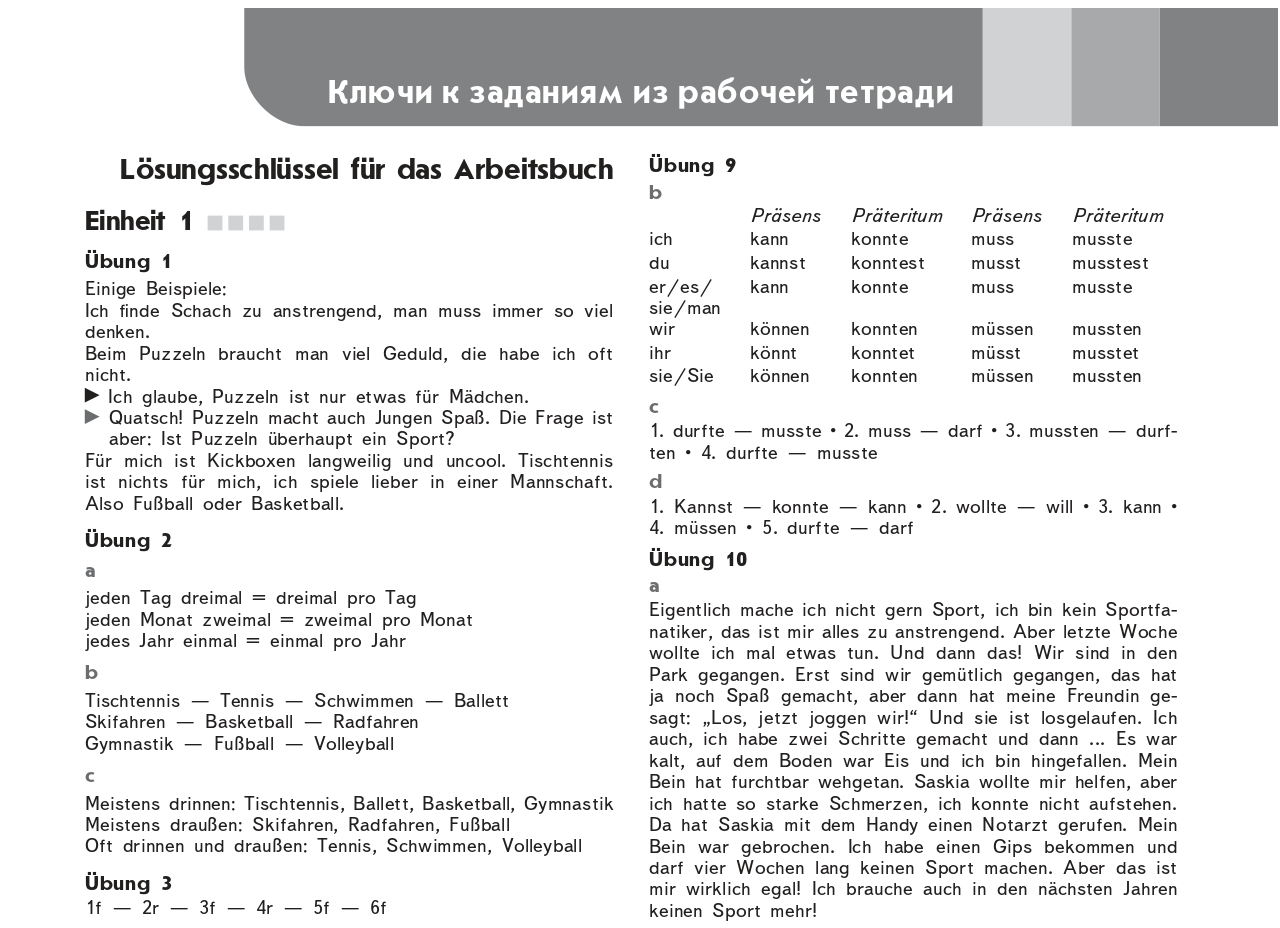
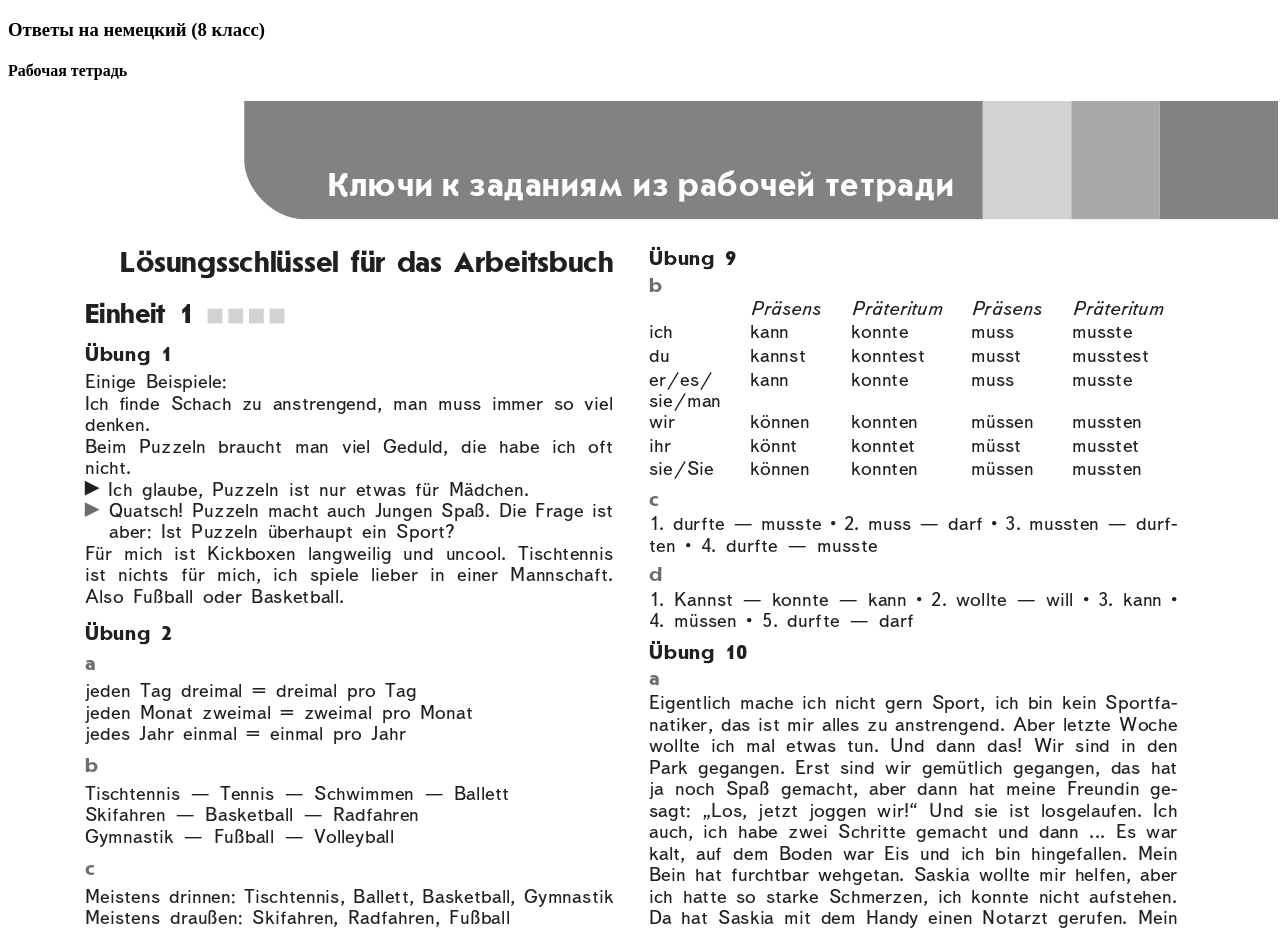
Before and after one commit to deutsch-answers/deutsch-answers.github.io, a plain HTML site: page index.html in a window 1280 px wide. Shown: the top 928 px of the page. Drawn offline with Linux system fonts and the light colour scheme.

Commit message:
index.html

```diff
--- a/index.html
+++ b/index.html
@@ -4,6 +4,9 @@
 	<title>Ответы на немецкий (8 класс)</title>
 </head>
 <body>
+
+	<h3>Ответы на немецкий (8 класс)</h3>
+	<h4>Рабочая тетрадь</h4>
 
 	<img src="images/1.jpg">
 	<img src="images/2.jpg">
```
